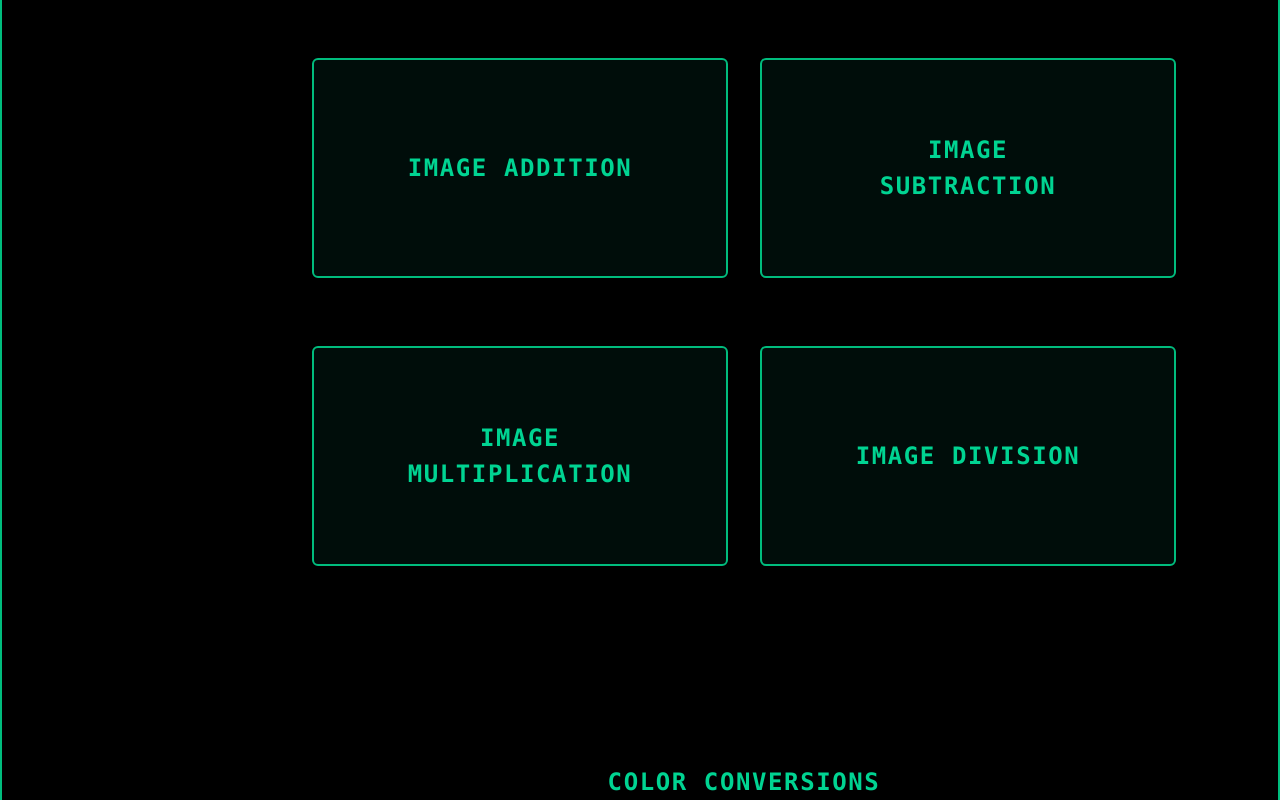
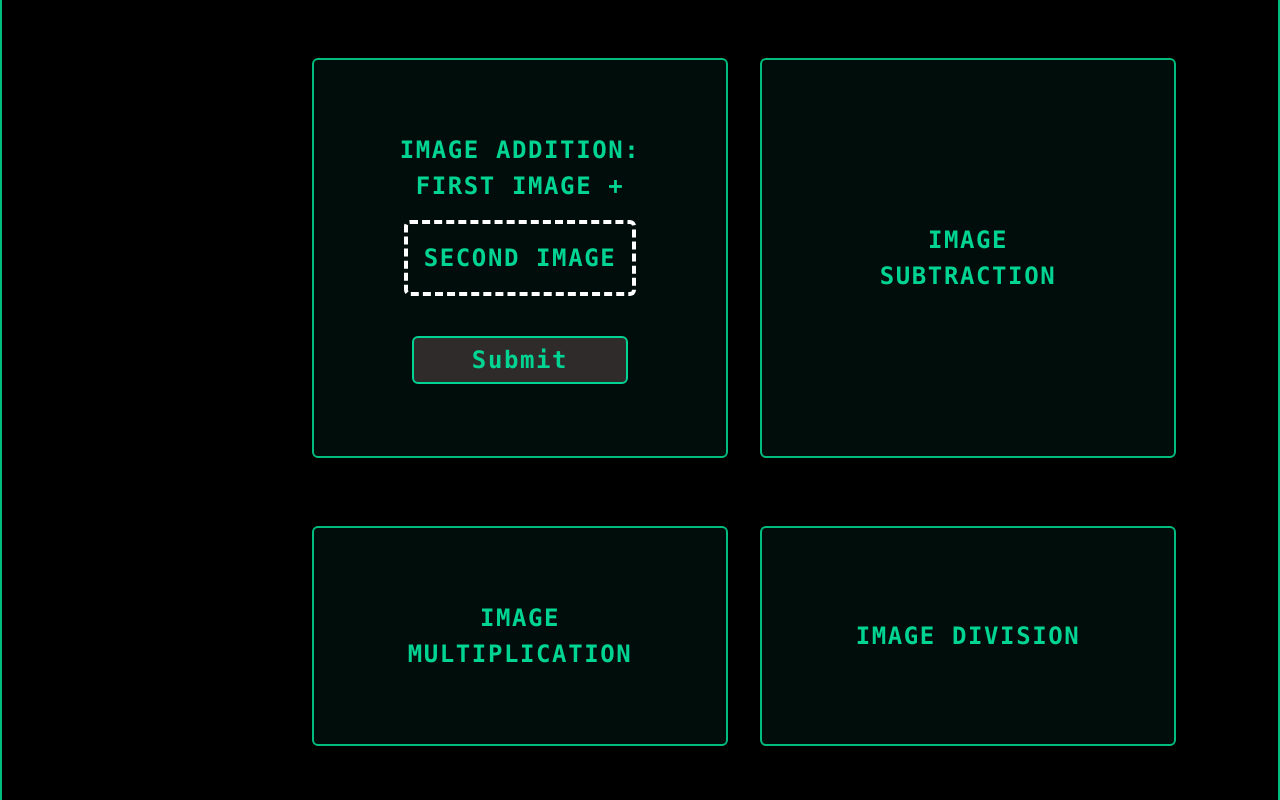
Before and after one commit to muin-15/eikona, a React (Vite) app in the folder frontend_eikona/: page / in a window 1280 px wide. Shown: the part 1840-2640 px from the top of the page. Built offline with nearby package versions, Linux system fonts and the light colour scheme.

Commit message:
New operation:Image Addition

```diff
--- a/frontend_eikona/index.html
+++ b/frontend_eikona/index.html
@@ -84,9 +84,10 @@
         <div id="operations" class="min-h-screen py-20 mt-10 w-full max-w-4xl">
         <h2 class="text-2xl font-bold mb-15 text-center ">Image Operations</h2>
           <div class="grid grid-cols-2 gap-8 w-full text-[24px]">
-            <label class="flex flex-col items-center border-2 border-emerald-500 rounded-md p-18 mb-9 bg-emerald-950/30 hover:bg-emerald-700 hover:text-black hover:border-amber-50 cursor-pointer text-center justify-center  ">
+            <label id="add" class="flex flex-col items-center border-2 border-emerald-500 rounded-md p-18 mb-9 bg-emerald-950/30 hover:bg-emerald-700 hover:text-black hover:border-amber-50 cursor-pointer text-center justify-center  ">
               Image Addition
               <input type="file" accept="image/" class="hidden">
+
             </label>
             <label class="flex flex-col justify-center items-center border-2 border-emerald-500 rounded-md p-18 mb-9 bg-emerald-950/30 hover:bg-emerald-700 hover:text-black hover:border-amber-50 cursor-pointer text-center">
               Image Subtraction
@@ -179,7 +180,7 @@
         <div id="detections" class="min-h-screen py-20 w-full max-w-4xl">
         <h2 class="text-2xl font-bold mb-15 text-center">Image Detections</h2>
         <div class="grid grid-cols-2 gap-8 w-full text-[24px]">
-        <label id="d1" class="border-2 border-emerald-500 hover:border-amber-50 rounded-md p-18 mb-9border-emerald-500  bg-emerald-950/30 hover:bg-emerald-700 hover:text-black cursor-pointer text-center">
+        <label id="d1" class="border-2 border-emerald-500 hover:border-amber-50 rounded-md p-18 mb-9  bg-emerald-950/30 hover:bg-emerald-700 hover:text-black cursor-pointer text-center">
               Thresholding
               <input type="file" accept="image/" class="hidden">
 
--- a/frontend_eikona/src/App.tsx
+++ b/frontend_eikona/src/App.tsx
@@ -3,25 +3,33 @@ import './App.css'
 
 interface prop_uploadbox{
   id:string;
-  title:string
-  endpoint:string
-  paraName:string
-  paraValue:string
+  title:string;
+  endpoint:string;
+  paraName:string;
+  paraValue:string;
+  requiredInput?:number;
   range?:{
-    paraName:string
-    elementId:string
-  }
+    paraName:string;
+    elementId:string;
+  };
 }
-const UploadBox:React.FC<prop_uploadbox> = ({ id, title ,endpoint,paraName,paraValue,range}) => {
+const UploadBox:React.FC<prop_uploadbox> = ({
+  id, title, endpoint, paraName, paraValue, range,requiredInput=1,
+}) => {
   const [message,setmessage]= useState<string>('');
   const [isError,setError]=useState<boolean>(false);
   const [file,setFile]=useState<File | null>(null);
+  const [file2,setFile2]=useState<File | null>(null);
 
-  const handlefilechange = async(event: ChangeEvent<HTMLInputElement>) => {
+  const handlefilechange = async(event: ChangeEvent<HTMLInputElement>,type:'file' | 'file2') => {
     console.log("Event handling is processing");
     const selectedFile=event.target.files?.[0];
     if(selectedFile){
-      setFile(selectedFile);
+      if(type==='file'){
+        setFile(selectedFile);
+      } else {
+        setFile2(selectedFile);
+      }
     }
   };
 
@@ -32,10 +40,17 @@ const UploadBox:React.FC<prop_uploadbox> = ({ id, title ,endpoint,paraName,paraV
         setError(true);
         return;
     }
-
+    if (requiredInput === 2 && !file2) {
+        setmessage("Please select the second image.");
+        setError(true);
+        return;
+    }
     const formData = new FormData();
 
     formData.append("file", file);
+    if(requiredInput===2 && file2){
+      formData.append("file2", file2);
+    }
     formData.append(paraName, paraValue);
 
     if (range) {
@@ -71,9 +86,19 @@ const UploadBox:React.FC<prop_uploadbox> = ({ id, title ,endpoint,paraName,paraV
     <>
     <label htmlFor={id} className="upload-box ">
       {title}
-      <input type="file" id={id} onChange={handlefilechange} className="hidden" />
+      <input type="file" id={id}  className="hidden" onChange={(e) => handlefilechange(e, "file")} />
     </label>
-
+   {requiredInput === 2 && (
+    <label htmlFor={`${id}-2`} className="upload-box border-4 border-dashed border-white rounded-md p-4 mt-4">
+        Second Image
+        <input
+            id={`${id}-2`}
+            type="file"
+            className="hidden"
+            onChange={(e) => handlefilechange(e, "file2")}
+        />
+    </label>
+    )}
     {file && <p className="mt-2 text-green-400 text-sm">Selected: {file.name}</p>}
 
     <button onClick={handleSubmit} className='flex flex-col text-center items-center justify-center border-2 to-black bg-[#302b2b] hover:bg-[#3e3938]  hover:text-white cursor-pointer rounded-md w-54 h-12 mt-10 '>
--- a/frontend_eikona/src/main.tsx
+++ b/frontend_eikona/src/main.tsx
@@ -24,8 +24,8 @@ mountUploadBox('bgr1',{
   title:'BGR To GRAY',
   endpoint:'/color_conversion',
   paraName:'conversionId',
-  paraValue:'bgr1'
-
+  paraValue:'bgr1',
+  requiredInput:1
 });
 
 mountUploadBox('bgr2',{
@@ -33,7 +33,8 @@ mountUploadBox('bgr2',{
   title:'GRAY TO BGR',
   endpoint:'/color_conversion',
   paraName:'conversionId',
-  paraValue:'bgr2'
+  paraValue:'bgr2',
+  requiredInput:1
 });
 
 mountUploadBox('bgr3',{
@@ -41,7 +42,8 @@ mountUploadBox('bgr3',{
   title:'BGR TO HSV',
   endpoint:'/color_conversion',
   paraName:'conversionId',
-  paraValue:'bgr3'
+  paraValue:'bgr3',
+  requiredInput:1
 });
 
 mountUploadBox('bgr4',{
@@ -49,7 +51,8 @@ mountUploadBox('bgr4',{
   title:'HSV TO BGR',
   endpoint:'/color_conversion',
   paraName:'conversionId',
-  paraValue:'bgr4'
+  paraValue:'bgr4',
+  requiredInput:1
 });
 
 mountUploadBox('bgr5',{
@@ -57,7 +60,8 @@ mountUploadBox('bgr5',{
   title:'BGR TO RGB',
   endpoint:'/color_conversion',
   paraName:'conversionId',
-  paraValue:'bgr5'
+  paraValue:'bgr5',
+  requiredInput:1
 });
 
 mountUploadBox('bgr6',{
@@ -65,7 +69,8 @@ mountUploadBox('bgr6',{
   title:'RGB TO BGR',
   endpoint:'/color_conversion',
   paraName:'conversionId',
-  paraValue:'bgr6'
+  paraValue:'bgr6',
+  requiredInput:1
 });
 
 mountUploadBox('filter1',{
@@ -73,7 +78,8 @@ mountUploadBox('filter1',{
   title:'Mean Filtering',
   endpoint:'/filtering',
   paraName:'conversionId',
-  paraValue:'filter1'
+  paraValue:'filter1',
+  requiredInput:1
 });
 
 mountUploadBox('filter2',{
@@ -81,7 +87,8 @@ mountUploadBox('filter2',{
   title:'Median filtering',
   endpoint:'/filtering',
   paraName:'conversionId',
-  paraValue:'filter2'
+  paraValue:'filter2',
+  requiredInput:1
 });
 
 mountUploadBox('filter3',{
@@ -89,7 +96,8 @@ mountUploadBox('filter3',{
   title:'Gaussian Smoothing',
   endpoint:'/filtering',
   paraName:'conversionId',
-  paraValue:'filter3'
+  paraValue:'filter3',
+  requiredInput:1
 });
 
 mountUploadBox('filter4',{
@@ -97,7 +105,8 @@ mountUploadBox('filter4',{
   title:'laplacian Sharpening',
   endpoint:'/filtering',
   paraName:'conversionId',
-  paraValue:'filter4'
+  paraValue:'filter4',
+  requiredInput:1
 });
 
 mountUploadBox('filter5',{
@@ -105,7 +114,8 @@ mountUploadBox('filter5',{
   title:'Bilateral Filtering',
   endpoint:'/filtering',
   paraName:'conversionId',
-  paraValue:'filter5'
+  paraValue:'filter5',
+  requiredInput:1
 });
 
 mountUploadBox('t6',{
@@ -113,7 +123,8 @@ mountUploadBox('t6',{
   title:'Uniform Image Scaling (UpScaling)',
   endpoint:'/transformations',
   paraName:'conversionId',
-  paraValue:'t6'
+  paraValue:'t6',
+  requiredInput:1
 });
 
 mountUploadBox('t7',{
@@ -121,7 +132,8 @@ mountUploadBox('t7',{
   title:'Uniform Image scaling (Downscaling)',
   endpoint:'/transformations',
   paraName:'conversionId',
-  paraValue:'t7'
+  paraValue:'t7',
+  requiredInput:1
 });
 
 mountUploadBox('d2',{
@@ -129,7 +141,8 @@ mountUploadBox('d2',{
   title:'Edge Detection',
   endpoint:'/detection',
   paraName:'conversionId',
-  paraValue:'d2'
+  paraValue:'d2',
+  requiredInput:1
 });
 
 mountUploadBox('compress-mount',{
@@ -141,7 +154,8 @@ mountUploadBox('compress-mount',{
   range:{
     paraName:'intensity',
     elementId:'rangeInput'
-  }
+  },
+  requiredInput:1
 });
 
 mountUploadBox('histogram',{
@@ -149,7 +163,8 @@ mountUploadBox('histogram',{
   title:'Image Histogram',
   endpoint:'/analytics',
   paraName:'conversionId',
-  paraValue:'histogram'
+  paraValue:'histogram',
+  requiredInput:1
 });
 
 mountUploadBox('dft',{
@@ -157,7 +172,8 @@ mountUploadBox('dft',{
   title:'Discrete Fourier Transform',
   endpoint:'/analytics',
   paraName:'conversionId',
-  paraValue:'dft'
+  paraValue:'dft',
+  requiredInput:1
 });
 
 mountUploadBox('dct',{
@@ -165,7 +181,8 @@ mountUploadBox('dct',{
   title:'Discrete Cosine Transform',
   endpoint:'/analytics',
   paraName:'conversionId',
-  paraValue:'dct'
+  paraValue:'dct',
+  requiredInput:1
 });
 
 mountUploadBox('fft',{
@@ -173,5 +190,15 @@ mountUploadBox('fft',{
   title:'Fast Fourier Transform',
   endpoint:'/analytics',
   paraName:'conversionId',
-  paraValue:'fft'
+  paraValue:'fft',
+  requiredInput:1
 });
+
+mountUploadBox('add',{
+  id:'add',
+  title:' Image Addition: First Image + ',
+  endpoint:'/operations',
+  paraName:'conversionId',
+  paraValue:'add',
+  requiredInput:2
+});
```
Also changed, not shown: 2 other files (tests, documents, lock files or other folders).
